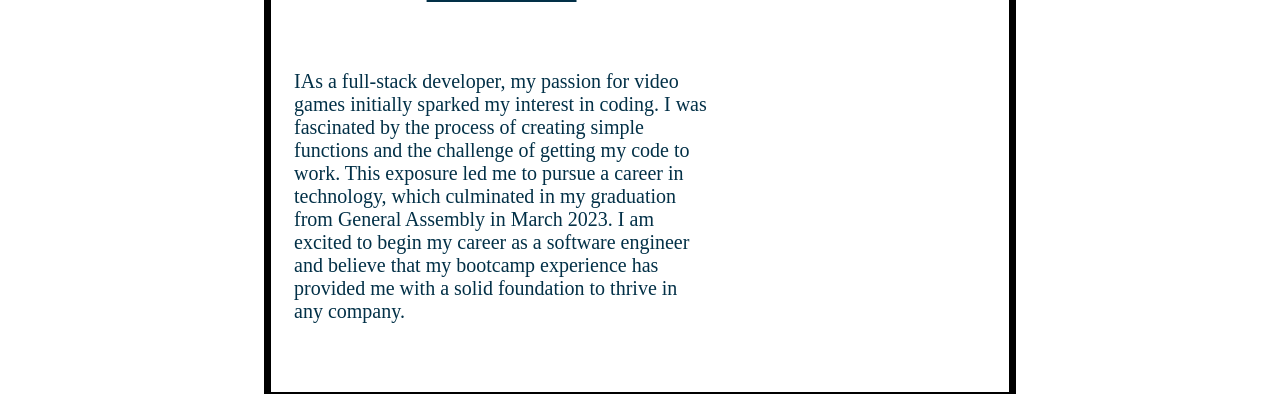
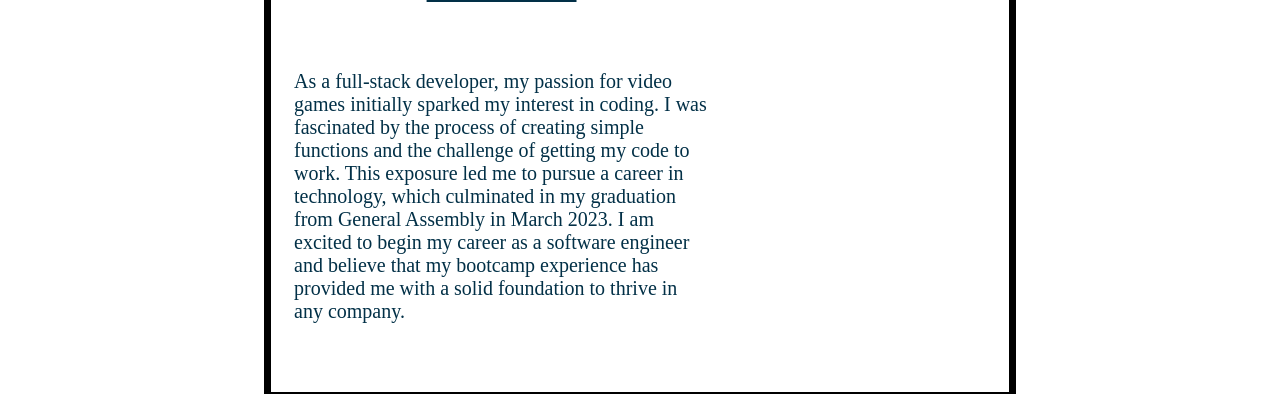
Before and after one commit to fmher/nextjs-portfolio-, a Next.js app: page / in a window 1280 px wide. Shown: the part 503-897 px from the top of the page. Built offline with nearby package versions, Linux system fonts and the light colour scheme.

Commit message:
minor edit

```diff
--- a/pages/index.js
+++ b/pages/index.js
@@ -28,7 +28,7 @@ export default function Home() {
                <h2 id='profile-name'> Feu Matthew Her </h2>
               <p id='profile-p'>
 
-              IAs a full-stack developer, my passion for video games initially sparked my
+              As a full-stack developer, my passion for video games initially sparked my
               interest in coding. I was fascinated by the process of creating simple functions
               and the challenge of getting my code to work. This exposure led me to pursue a
               career in technology, which culminated in my graduation from General Assembly
```
